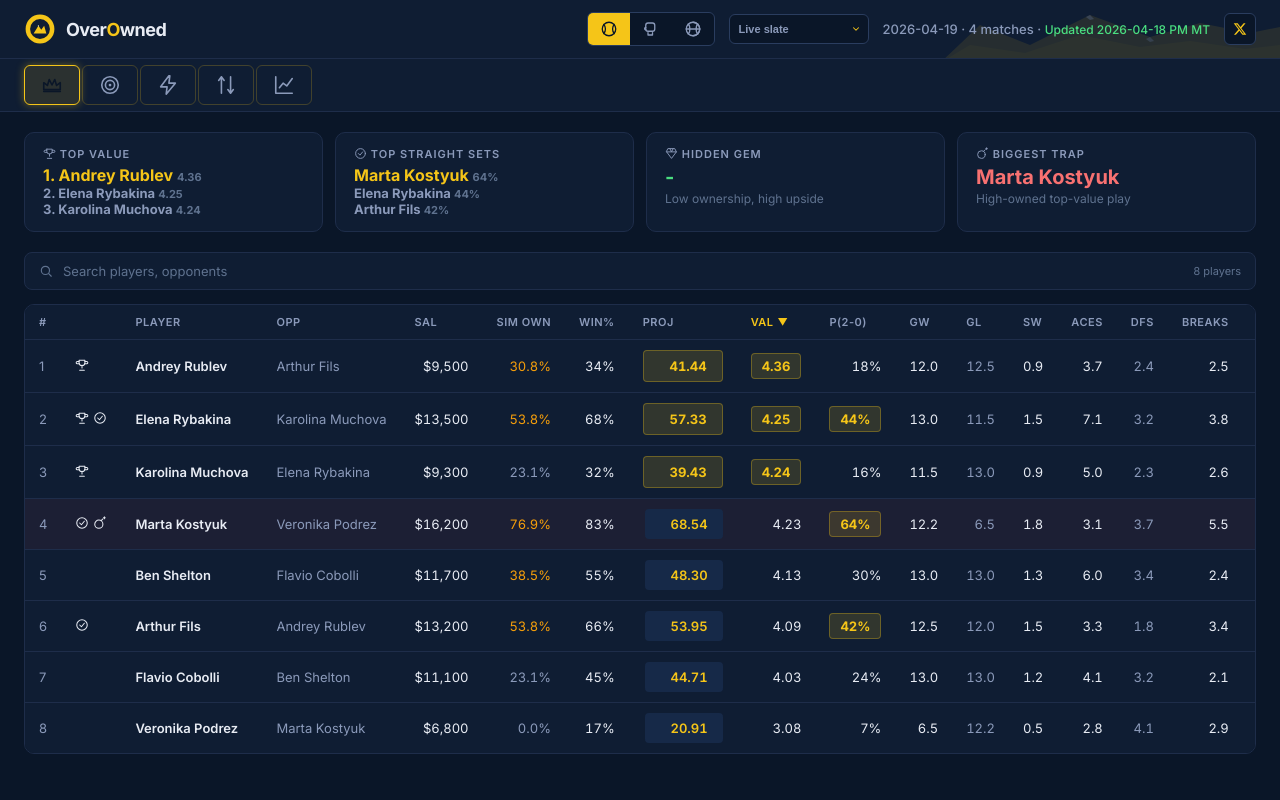
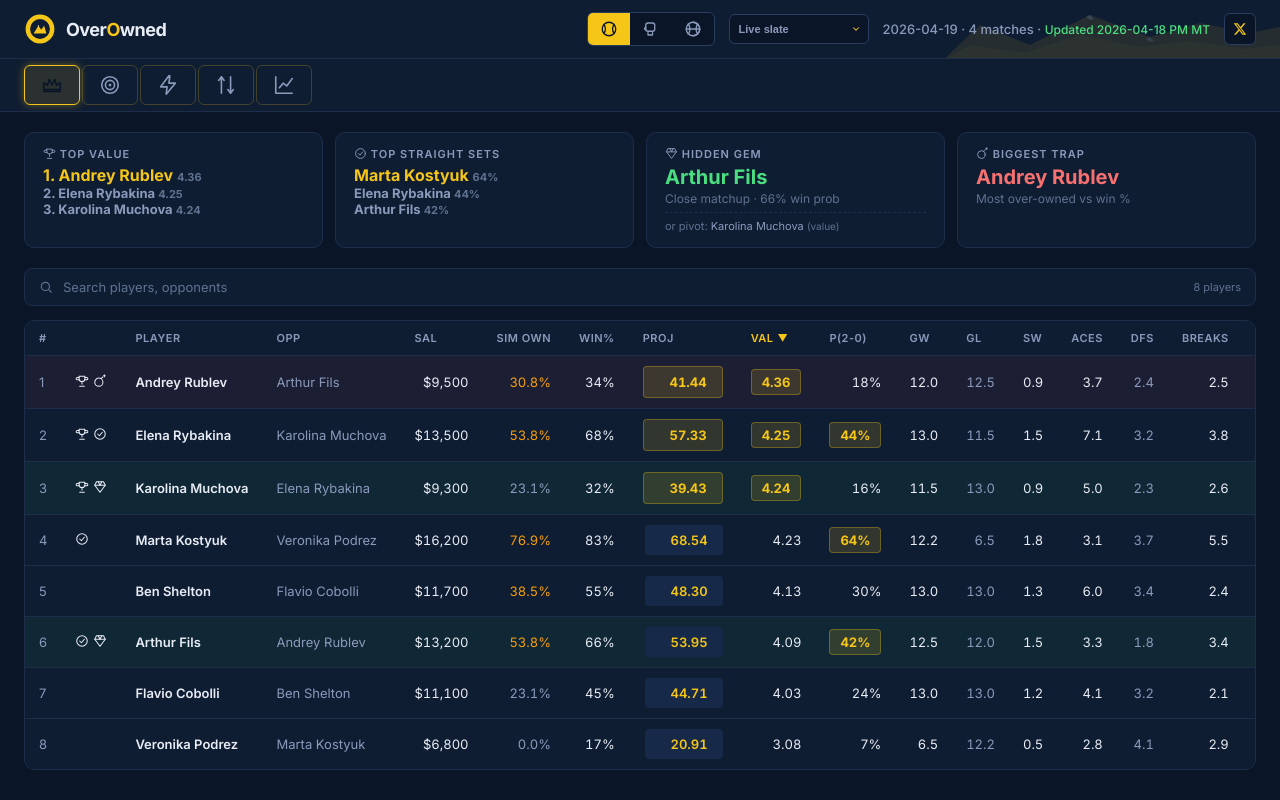
Before and after one commit to altapicks/APV1, a React (Vite) app: page / in a window 1280 px wide. Built offline with nearby package versions, Linux system fonts and the light colour scheme.

Commit message:
Update App.jsx

```diff
--- a/App.jsx
+++ b/App.jsx
@@ -1485,50 +1485,51 @@
   const { sorted, sortKey, sortDir, toggleSort } = useSort(pwFiltered, 'val', 'desc');
   const t3v = useMemo(() => [...players].sort((a, b) => b.val - a.val).slice(0, 3).map(p => p.name), [players]);
   const t3s = useMemo(() => [...players].sort((a, b) => b.pStraight - a.pStraight).slice(0, 3).map(p => p.name), [players]);
-  // Biggest Trap — highest field-simulated ownership, lightly weighted by
-  // value. The field converges on top-value plays, so the trap will
-  // typically be a top-3 value play that's become inescapable. The valTilt
-  // factor prevents rare edge cases (e.g. high-ownership sub-value plays)
-  // from hijacking the label.
+  // Biggest Trap — pp difference between ownership and win probability:
+  //     trapScore = simOwn − wp × 100
+  // The player most over-owned relative to their actual win chances wins.
+  // Positive scores = genuinely over-owned (dangerous chalk).
+  // Negative scores = under-owned relative to wp (still labeled trap if
+  // they're the LEAST under-owned player on the slate).
   const trap = useMemo(() => {
     const active = pw.filter(p => p.salary > 0);
     if (active.length === 0) return '';
     const hasOwn = active.some(p => (p.simOwn || 0) > 0);
     if (!hasOwn) return [...active].sort((a, b) => b.proj - a.proj)[0]?.name || '';
-    const avgVal = active.reduce((s, p) => s + (p.val || 0), 0) / active.length;
     const scored = active.map(p => {
-      const valTilt = avgVal > 0 ? Math.max(0.55, (p.val || 0) / avgVal) : 1;
-      return { name: p.name, score: (p.simOwn || 0) * valTilt };
+      const own = p.simOwn || 0;
+      const wp  = (p.wp || 0) * 100;
+      return { name: p.name, score: own - wp };
     }).sort((a, b) => b.score - a.score);
     return scored[0]?.name || '';
   }, [pw]);
 
-  // Hidden Gem — dual-track logic (primary + optional pivot):
+  // Hidden Gem — dual-track with primary + optional pivot:
   //   PRIMARY 1 (preferred): trap's opponent, IF they're +199 or better
-  //     (wp >= 33.4%). Close matchups mean the dog can flip the result AND
-  //     provides the exact salary-swap benefit. When this path fires, we
-  //     also compute PRIMARY 2 as the PIVOT — an alternative angle for
-  //     users who'd rather not play the close-matchup dog.
-  //   PRIMARY 2 (fallback): good-value high-ceiling player within
-  //     -$1000/+$300 of trap's salary, scored for ownership leverage vs
-  //     trap AND straight-sets upside. When opponent doesn't qualify,
-  //     this is the only gem surfaced — no pivot shown.
+  //     (wp >= 33.4%). Close matchup = salary-swap + real upset upside.
+  //   PRIMARY 2 (fallback / pivot): best player in trap's salary band.
+  //     Band starts tight (-$1000 / +$300). If no candidates (short
+  //     slates), widens to -$2500 / +$1000. If STILL nothing (very
+  //     short slate), falls back to highest-leverage player — biggest
+  //     (wp% − simOwn) gap, the inverse of the trap signal.
+  //   When opponent qualifies, salary-band winner shows as PIVOT.
+  //   When opponent doesn't qualify, salary-band winner stands alone.
   const gem = useMemo(() => {
     const trapPlayer = pw.find(p => p.name === trap);
     if (!trapPlayer) return { primary: null, pivot: null };
     const trapOwn = trapPlayer.simOwn || 0;
 
-    // Path 1: opponent
+    // Path 1: opponent (close-matchup dog)
     const opponent = pw.find(p => p.name === trapPlayer.opponent);
     const opponentQualifies = opponent && (opponent.wp || 0) >= 0.334;
 
-    // Path 2: salary-band (scored for leverage + upside)
+    // Path 2: salary-band — try tight band first, then wider, then fallback
     const trapSal = trapPlayer.salary;
-    const scored = pw.filter(p => {
+    const scoreBand = (lo, hi) => pw.filter(p => {
       if (p.name === trap) return false;
       if (opponentQualifies && opponent && p.name === opponent.name) return false;
       const diff = p.salary - trapSal;
-      return diff >= -1000 && diff <= 300;
+      return diff >= lo && diff <= hi;
     }).map(p => {
       const leverage = Math.max(0, trapOwn - (p.simOwn || 0));
       const levBoost = 1 + leverage * 0.012;
@@ -1536,7 +1537,20 @@
       const score = (p.val || 0) * (p.proj || 0) * levBoost * upsideBoost;
       return { name: p.name, score };
     }).sort((a, b) => b.score - a.score);
-    const bandWinner = scored[0];
+
+    let bandWinner = scoreBand(-1000, 300)[0];
+    if (!bandWinner) bandWinner = scoreBand(-2500, 1000)[0];
+    // Final fallback — inverse of trap signal: highest (wp − simOwn) gap.
+    // Rewards underowned players with real win probability.
+    if (!bandWinner) {
+      const lev = pw.filter(p => {
+        if (p.name === trap) return false;
+        if (opponentQualifies && opponent && p.name === opponent.name) return false;
+        return (p.salary || 0) > 0;
+      }).map(p => ({ name: p.name, score: (p.wp || 0) * 100 - (p.simOwn || 0) }))
+        .sort((a, b) => b.score - a.score);
+      if (lev[0] && lev[0].score > 0) bandWinner = lev[0];
+    }
 
     if (opponentQualifies) {
       return {
@@ -1572,7 +1586,7 @@
           </div>
         )}
       </div>
-      <div className="metric"><div className="metric-label"><Icon name="bomb" size={13}/> Biggest Trap</div><div className="metric-value" style={{ color: 'var(--red-text)' }}>{trap || '-'}</div><div className="metric-sub">High-owned top-value play</div></div>
+      <div className="metric"><div className="metric-label"><Icon name="bomb" size={13}/> Biggest Trap</div><div className="metric-value" style={{ color: 'var(--red-text)' }}>{trap || '-'}</div><div className="metric-sub">Most over-owned vs win %</div></div>
     </div>
     <SearchBar value={q} onChange={setQ} placeholder="Search players, opponents" total={pw.length} filtered={pwFiltered.length} />
     <div className="table-wrap"><table><thead><tr>
@@ -2707,24 +2721,33 @@
     return sorted[0]?.name || '';
   }, [pw]);
   // ═══════════════════════════════════════════════════════════════════════
-  // GEM ALGORITHM — NBA v2 (dual-track with optional pivot)
-  // Two parallel candidates, winner = primary, best from OTHER track = pivot:
+  // GEM ALGORITHM — NBA v3 (slate-type aware, dual-pivot)
   //
-  //   (A) Value gem — low-owned play in the trap's salary band that doesn't
-  //       depend on the trap failing. Pure contrarian leverage.
-  //   (B) Replacer gem — a teammate of the trap whose production would
-  //       absorb the trap's usage if the trap busts/sits/underperforms.
-  //       Double-leverage: fading the chalk AND rostering the direct
-  //       beneficiary of the chalk's failure.
+  // Showdown: position overlap is IGNORED because any player can be
+  //   slotted anywhere (CPT + 5 FLEX). A center like Holmgren absorbs a
+  //   PG's usage just as effectively as a wing via scoring output, since
+  //   the roster has no positional constraint.
+  // Classic (future): position overlap applies — the replacer has to
+  //   actually slot into a position the trap would've filled.
   //
-  // Pivot is only shown when the losing track has a viable candidate
-  // (score >= 25% of primary's score). Otherwise we don't surface noise.
+  // Pivot logic:
+  //   - If #2 overall candidate scores within 10% of primary AND is same
+  //     track, show it as pivot (two tied replacers or two tied values).
+  //     This catches the Chet/Jalen situation.
+  //   - Otherwise, show best candidate from the OTHER track as pivot
+  //     (replacer-vs-value diversification), if ≥ 25% of primary.
+  //   - If neither qualifies, no pivot — primary stands alone.
   // ═══════════════════════════════════════════════════════════════════════
   const gem = useMemo(() => {
     const trapP = pw.find(p => p.name === trap);
     if (!trapP) return { primary: null, pivot: null };
     const active = pw.filter(p => p.projectable && !p.isOut && p.name !== trap);
     if (active.length === 0) return { primary: null, pivot: null };
+
+    // Default to showdown — when classic slates are built this flips based
+    // on props / slate metadata.
+    const slateType = 'showdown';
+    const isShowdown = slateType === 'showdown';
 
     const trapUsageFactor = Math.max(0.3, Math.min(1.0, (trapP.proj || 0) / 35));
     const bucketOf = (s) => {
@@ -2748,13 +2771,14 @@
       const bandClose = p.salary >= trapP.salary - 2000 && p.salary <= trapP.salary + 500;
       const valueScore = (p.val || 0) * (p.ceil || 0) * (bandClose ? 1.0 : 0.55) * levBoost;
 
-      // Track B — same-team replacer
+      // Track B — same-team replacer (position overlap gated by slate type)
       let replacerScore = 0;
       const isReplacer = p.team === trapP.team && p.salary >= 3000;
       if (isReplacer) {
-        const overlap = positionOverlap(p.positions_str, trapP.positions_str);
+        const overlap = isShowdown ? 1.0 : positionOverlap(p.positions_str, trapP.positions_str);
+        const overlapBoost = isShowdown ? 1.0 : (1 + overlap * 0.55);
         replacerScore = (p.ceil || 0) * (p.val || 0)
-          * (1 + overlap * 0.55)
+          * overlapBoost
           * (1 + trapUsageFactor * 0.60)
           * levBoost;
       }
@@ -2767,16 +2791,14 @@
     const primaryKind = top.replacerScore > top.valueScore ? 'replacer' : 'value';
     const primary = { name: top.name, kind: primaryKind, score: top.overall };
 
-    // Pivot — best candidate from the OTHER track, if score >= 25% of primary
+    // Pivot — simply #2 overall, if score ≥ 25% of primary. Label carries
+    // its own kind (replacer / value) so user sees whether it's same-track
+    // or cross-track at a glance.
     let pivot = null;
-    if (primaryKind === 'replacer') {
-      const byValue = scored.filter(s => s.name !== primary.name).sort((a, b) => b.valueScore - a.valueScore);
-      const pc = byValue[0];
-      if (pc && pc.valueScore >= primary.score * 0.25) pivot = { name: pc.name, kind: 'value', score: pc.valueScore };
-    } else {
-      const byRep = scored.filter(s => s.name !== primary.name && s.replacerScore > 0).sort((a, b) => b.replacerScore - a.replacerScore);
-      const pc = byRep[0];
-      if (pc && pc.replacerScore >= primary.score * 0.25) pivot = { name: pc.name, kind: 'replacer', score: pc.replacerScore };
+    const next = byOverall[1];
+    if (next && next.overall >= primary.score * 0.25) {
+      const nextKind = next.replacerScore > next.valueScore ? 'replacer' : 'value';
+      pivot = { name: next.name, kind: nextKind, score: next.overall };
     }
     return { primary, pivot };
   }, [pw, trap]);
```
